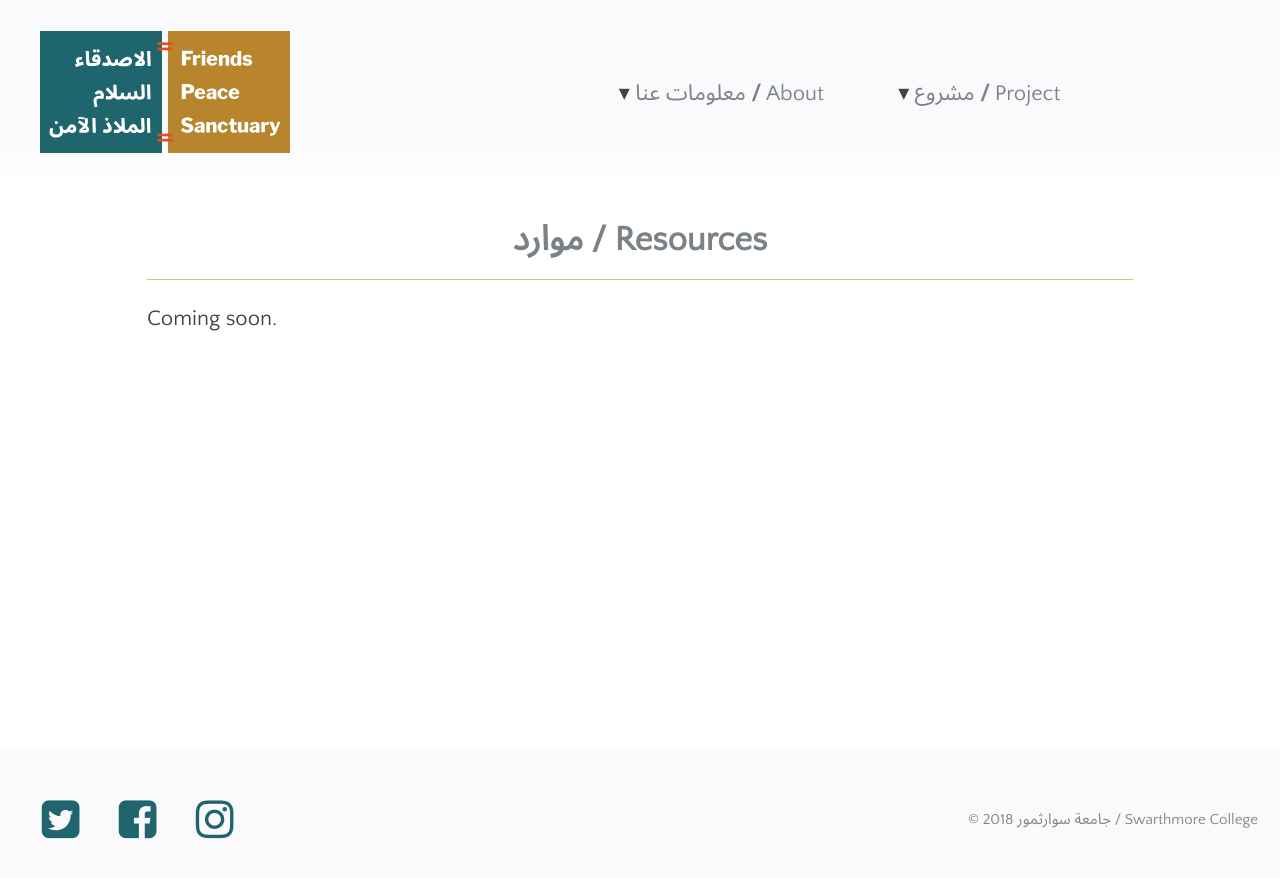
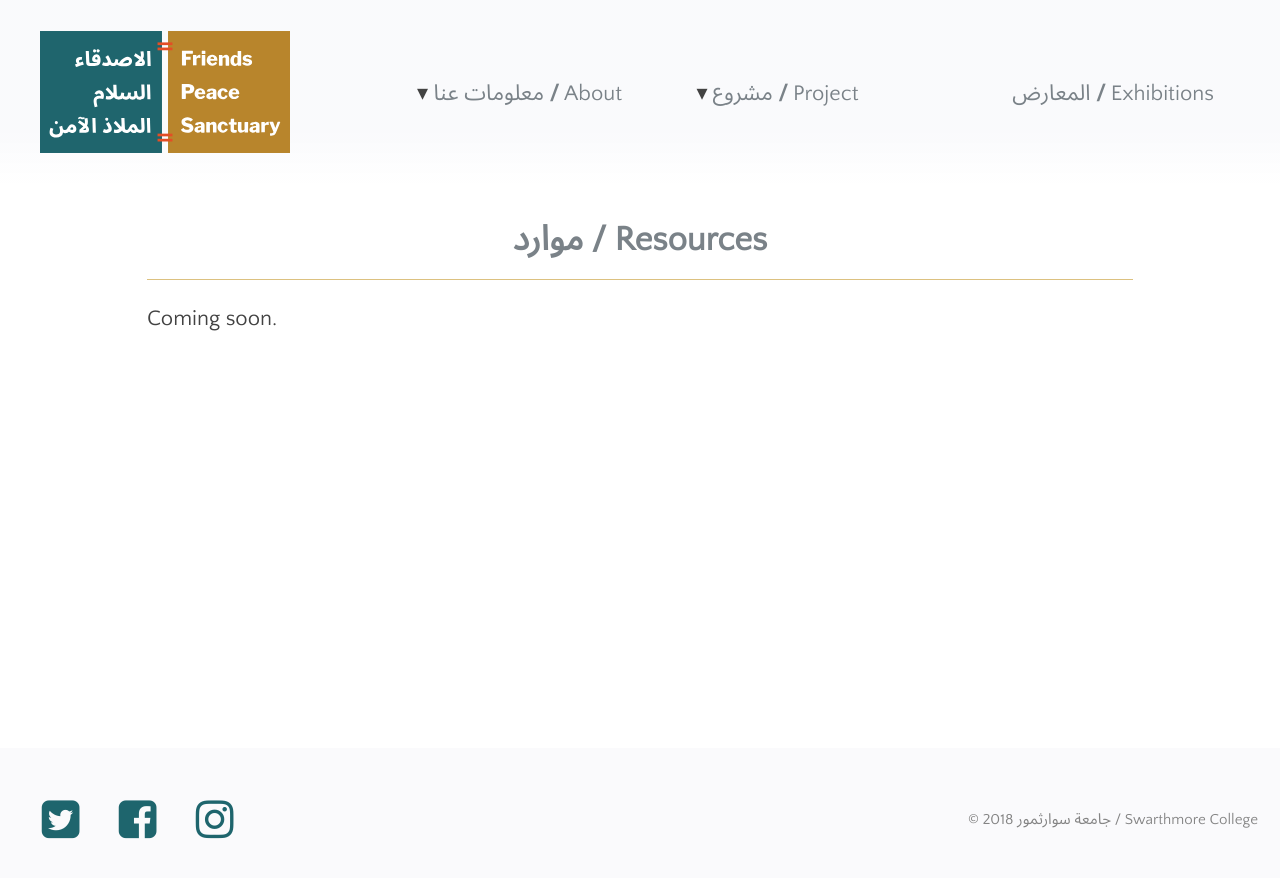
Before and after one commit to swat-ds/fps.swarthmore.edu, a Jekyll site: the page built from _pages/resources.md, in a window 1280 px wide. Shown: the top 878 px of the page. Built offline with Jekyll 4.4.1, drawn with Linux system fonts in a browser that asks for light colours.

Commit message:
adds exhibitions to nav, waiting on arabic translation

```diff
--- a/_data/navigation.yml
+++ b/_data/navigation.yml
@@ -41,3 +41,5 @@ main:
     tag: child
   # - title: resources
   #   url: /resources/
+  - title: exhibitions
+    url: /public%20events/upcoming-exhibitions-2019
--- a/_data/translations.yml
+++ b/_data/translations.yml
@@ -9,6 +9,7 @@ nav:
   public events: "المناسبات العامة"
   workshops: "ورش عمل"
   partner organizations: "المنظمات الشريكة"
+  exhibitions: "المعارض"
 category:
   conversations: "مداولات"
   public events: "المناسبات العامة"
```
